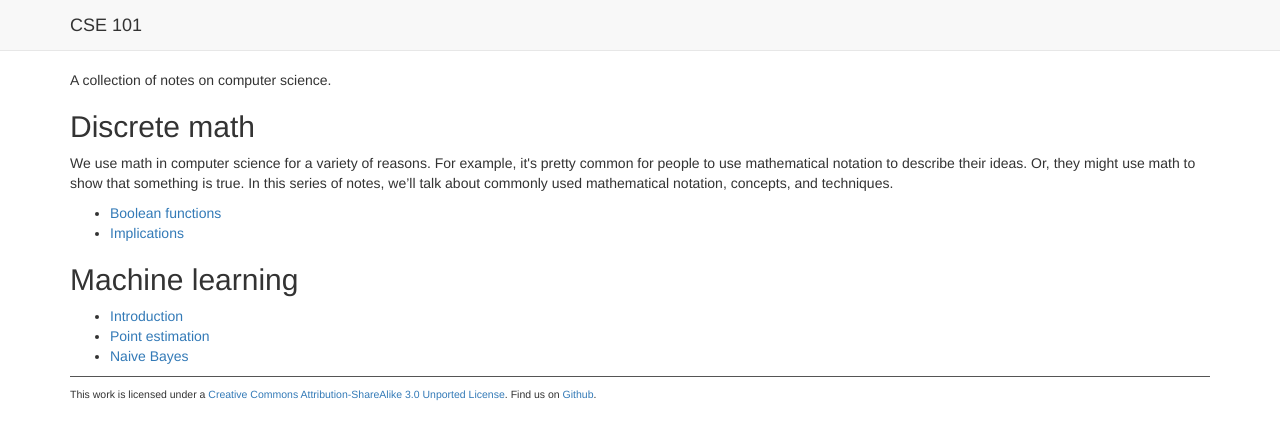
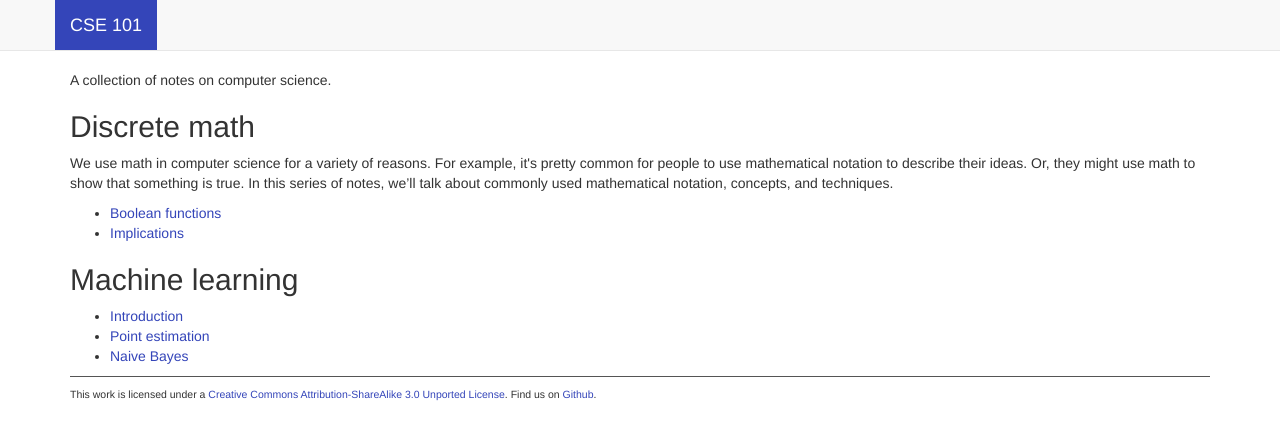
Before and after one commit to jstnhuang/cse101, a Jekyll site: the page built from index.html, in a window 1280 px wide. Shown: the top 440 px of the page. Built offline with Jekyll 4.4.1, drawn with Linux system fonts in a browser that asks for light colours; nearby versions of some CDN libraries.

Commit message:
Changed brand style.

```diff
--- a/css/cse101.css
+++ b/css/cse101.css
@@ -3,7 +3,18 @@ body {
 }
 
 body > .navbar .navbar-brand {
-  color: #333;
+  background-color: #3445B9;
+  color: white;
+}
+
+body > .navbar .navbar-brand:hover {
+  background-color: #3445B9;
+  color: white;
+  text-decoration: underline;
+}
+
+a, a:hover {
+  color: #3445B9;
 }
 
 .document > h1 {
```
